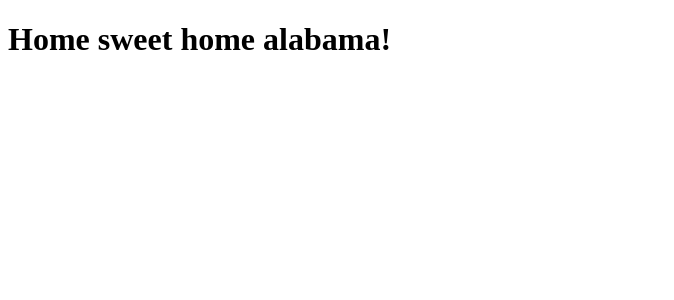
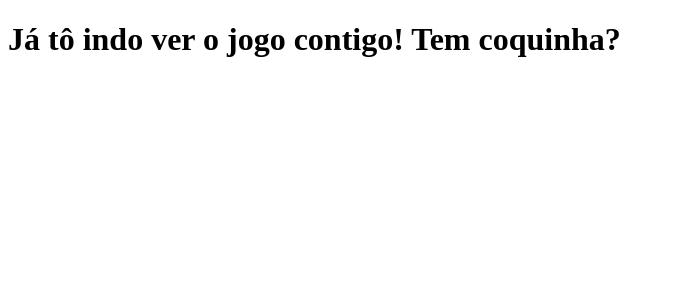
Before and after one commit to vdaroz/clone-tabnews, a Next.js app: page / in a window 1280 px wide. Shown: the top 300 px of the page, without its empty margins (0-674 px from the left). Built offline with nearby package versions, Linux system fonts and the light colour scheme.

Commit message:
Altera o texto da página inicial

```diff
--- a/pages/index.js
+++ b/pages/index.js
@@ -1,5 +1,5 @@
 function Home() {
-    return <h1>Home sweet home alabama!</h1>
+    return <h1>Já tô indo ver o jogo contigo! Tem coquinha?</h1>
 }
 
 export default Home;
```
